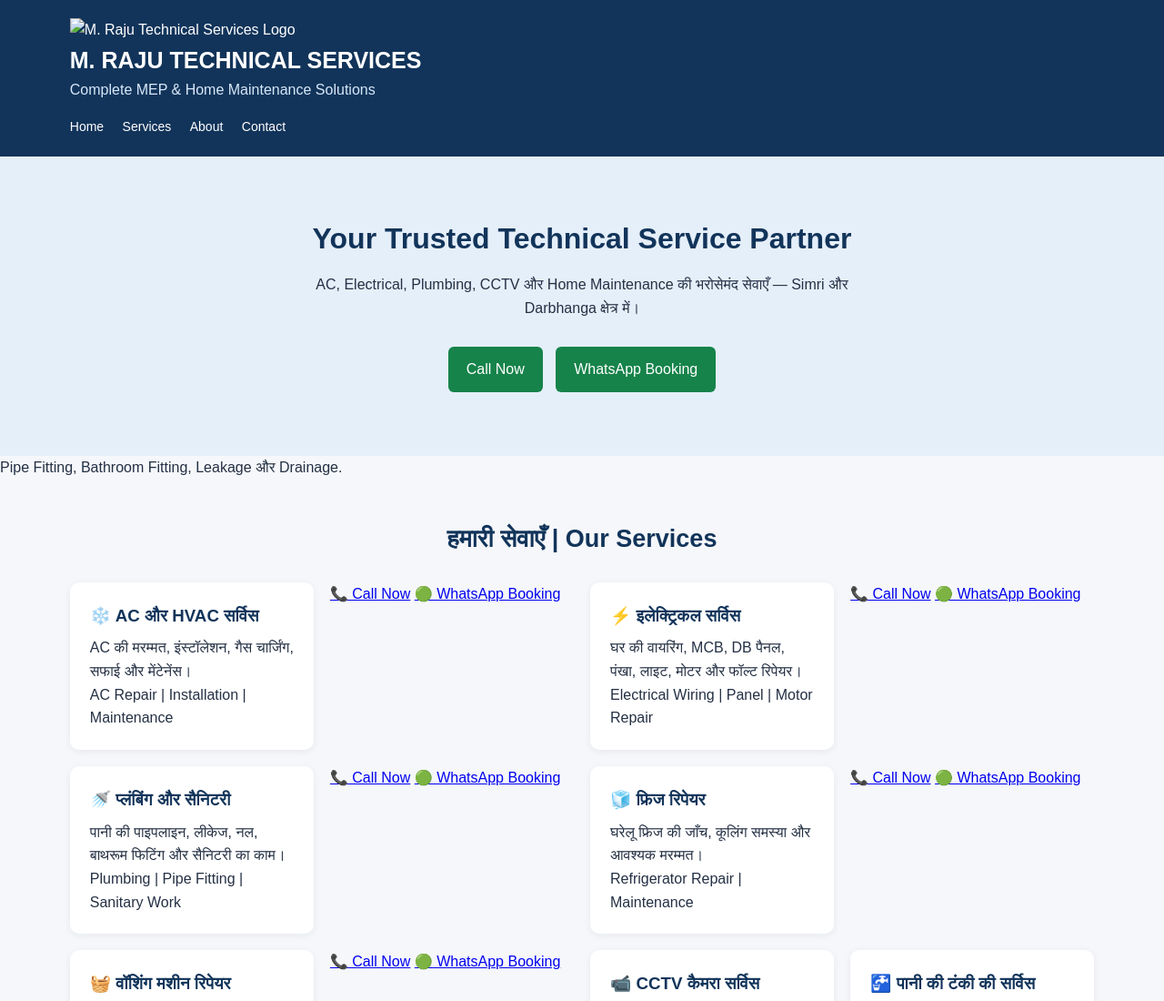
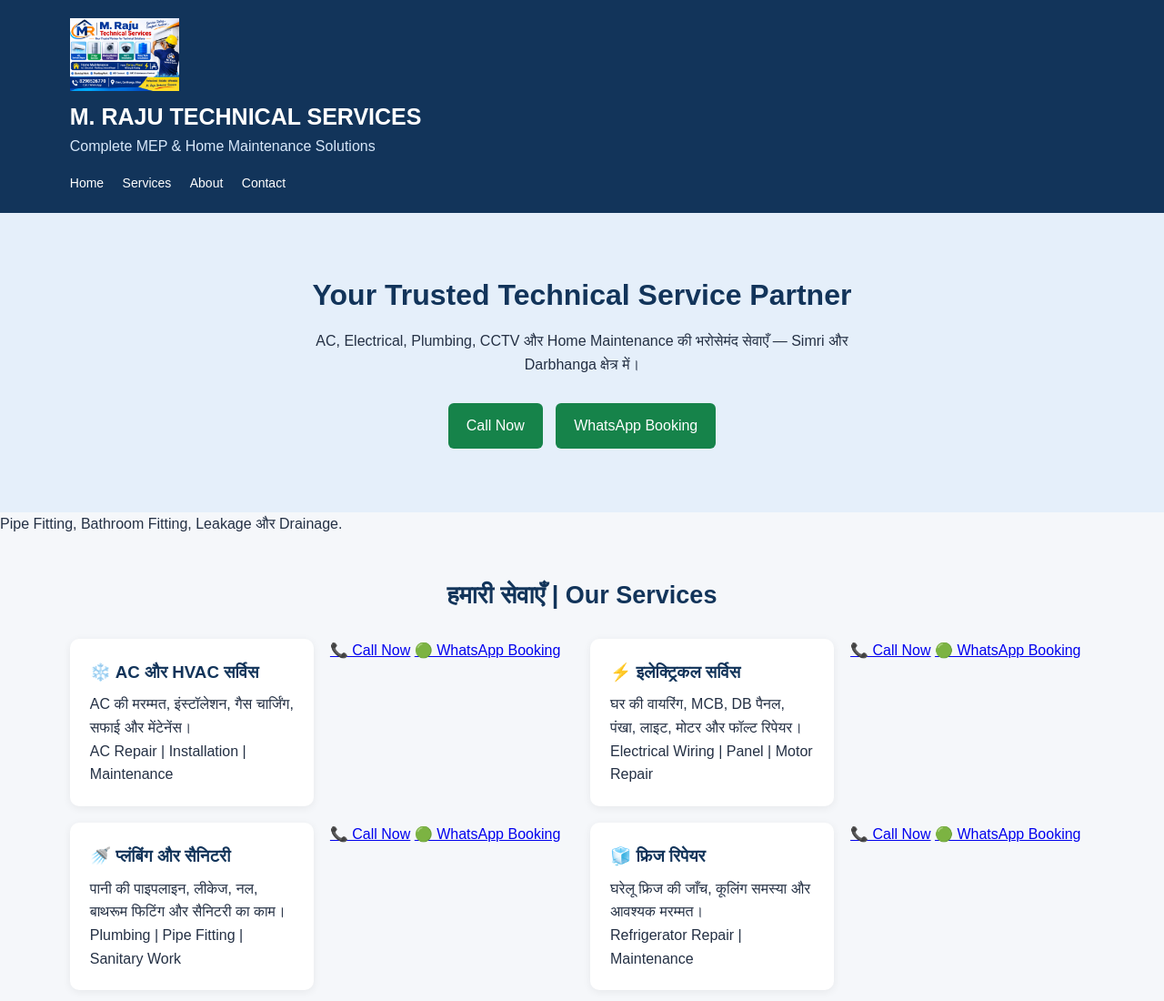
Before and after one commit to mrajutech1-ship-it/m-raju-technical-services, a plain HTML site: page index.html in a window 1280 px wide. Shown: the top 1100 px of the page at 91% size. Drawn offline with Linux system fonts and the light colour scheme.

```diff
--- a/index.html
+++ b/index.html
@@ -126,7 +126,7 @@
 <body>
 
 <header>
-  <img src="Logo/m-raju-logo.png" alt="M. Raju Technical Services Logo" style="width:120px; height:auto;">
+  <img src="m-raju-logo.png" alt="M. Raju Technical Services Logo" style="width:120px; height:auto;">
   <h1>M. RAJU TECHNICAL SERVICES</h1>
   <p>Complete MEP & Home Maintenance Solutions</p>
   <nav>
```
